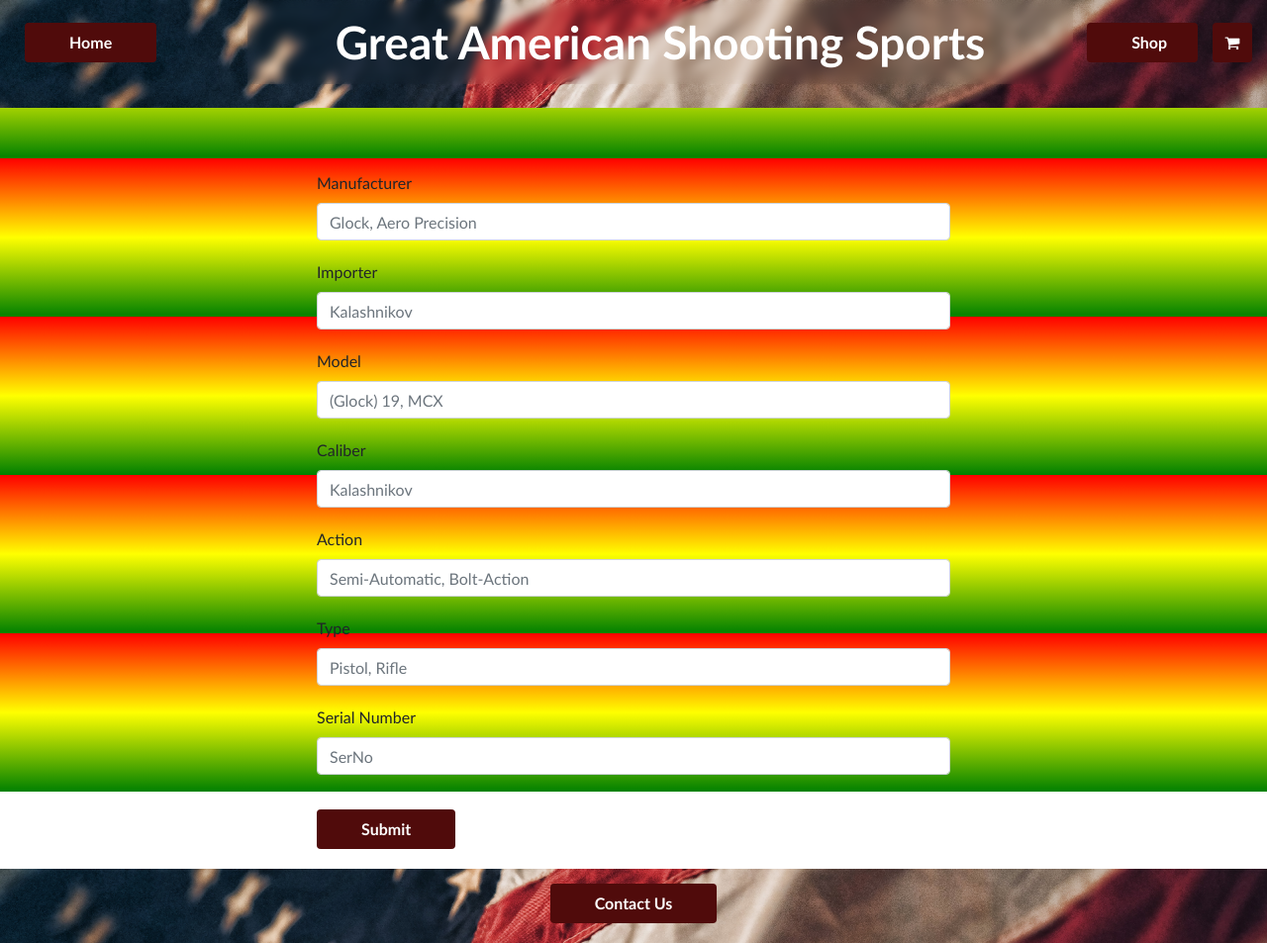
After one commit to MachineGunSquirrel/Great-American-Shooting-Sports, a PHP site: page /bound-book-form.html in a window 1280 px wide. The commit adds this page. Shown: the whole page at 99% size. Run offline with PHP 8.4, Linux system fonts and the light colour scheme.

Commit message:
Week 1 completion push

```diff
--- a/Public/Styles/custom-styles.css
+++ b/Public/Styles/custom-styles.css
@@ -27,8 +27,12 @@ body{
   top:0;
 }
 
-.navbar-grid > h1{
+.navbar-heading{
   grid-column: 2;
+  backdrop-filter: blur(5px);
+}
+
+.navbar-heading > h1{
   text-align: center;
   color:#ffffff;
   font-weight: bold;
@@ -109,6 +113,7 @@ body{
   height: 320px;
   margin-top: 25px;
   margin-bottom: 25px;
+  border-radius: 4px;
   box-shadow: 5px 4px 10px 0px rgba(0, 0, 0, 0.45);
   background-color: #310505;
 }
@@ -134,7 +139,6 @@ font-size: 14px;
 .product-card-three-grid > button > span{
 font-size: 12px;
 }
-
 
 .product-header-text{
   grid-row: 1;
@@ -173,6 +177,32 @@ font-size: 14px;
 font-size: 12px;
 }
 
+.form-page{
+  grid-row: 2;
+}
+
+.form-bound-book{
+  margin: 5% auto auto auto;
+  width: 50%;
+}
+
+.form-bound-book > Input{
+  margin-bottom: 20px;
+}
+
+.form-row{
+  margin-bottom: 15px;
+}
+
+.btn-submit{
+  background-color: #500b0b;
+  color: #ffffff;
+  margin: 15px auto auto auto;
+  padding: 7px 45px 7px 45px;
+  font-weight: bold;
+  border: none;
+}
+
 .page-footer-grid{
   display: grid;
   grid-row: 5;
@@ -184,7 +214,7 @@ font-size: 12px;
 .btn-contact-us{
   background-color: #500b0b;
   color: #ffffff;
-  margin: auto auto 15px auto;
+  margin: 15px auto auto auto;
   padding: 7px 45px 7px 45px;
   font-weight: bold;
   border: none;
--- /dev/null
+++ b/bound-book-form.html
@@ -0,0 +1,168 @@
+<!DOCTYPE html>
+<html lang="en">
+<head>
+  <!-- meta tags -->
+    <meta charset="UTF-8">
+    <meta name="viewport" content="width=device-width, initial-scale=1.0">
+  <!-- meta tags -->
+  <title>Document</title>
+
+  <!-- Links -->
+    <link rel="stylesheet" href="https://stackpath.bootstrapcdn.com/bootstrap/4.3.1/css/bootstrap.min.css" integrity="sha384-ggOyR0iXCbMQv3Xipma34MD+dH/1fQ784/j6cY/iJTQUOhcWr7x9JvoRxT2MZw1T" crossorigin="anonymous">
+    <link rel="stylesheet" href='./Public/Styles/custom-styles.css'>
+    <!-- Add icon library -->
+    <link rel="stylesheet" href="https://cdnjs.cloudflare.com/ajax/libs/font-awesome/4.7.0/css/font-awesome.min.css">
+
+  <!-- Scripts -->
+    <script src="https://code.jquery.com/jquery-3.3.1.slim.min.js" integrity="sha384-q8i/X+965DzO0rT7abK41JStQIAqVgRVzpbzo5smXKp4YfRvH+8abtTE1Pi6jizo" crossorigin="anonymous"></script>
+    <script src="https://cdnjs.cloudflare.com/ajax/libs/popper.js/1.14.7/umd/popper.min.js" integrity="sha384-UO2eT0CpHqdSJQ6hJty5KVphtPhzWj9WO1clHTMGa3JDZwrnQq4sF86dIHNDz0W1" crossorigin="anonymous"></script>
+    <script src="https://stackpath.bootstrapcdn.com/bootstrap/4.3.1/js/bootstrap.min.js" integrity="sha384-JjSmVgyd0p3pXB1rRibZUAYoIIy6OrQ6VrjIEaFf/nJGzIxFDsf4x0xIM+B07jRM" crossorigin="anonymous"></script>
+
+  <style>
+    *{
+      font-family:'Trebuchet MS', 'Lucida Sans Unicode', 'Lucida Grande', 'Lucida Sans', Arial, sans-serif;
+    }
+    body{
+      margin:0;
+    }
+  </style>
+
+</head>
+
+<body style='background-image: repeating-linear-gradient(red, yellow 10%, green 20%);'>
+<div class='page-grid'>
+  <!-- Nav Bar -->
+    <div class='navbar-grid'>
+
+      <button class='btn btn-book'
+              style='grid-column: 1;'
+              onclick="document.location='./Index.html'">
+        Home
+      </button>
+
+        <div class='navbar-heading'>
+          <h1>Great American Shooting Sports</h1>
+        </div>
+
+      <button class='btn btn-book'
+              style='grid-column: 3;
+                     margin-right: 15px;'>
+        Shop
+      </button>
+
+      <button class='btn btn-cart'
+              style='grid-column: 4;
+                    margin: auto 15px auto auto;'>
+        <i class='fa fa-shopping-cart'></i>
+
+        <!-- <img src="Public\Images\shopping-cart.png" alt=""
+            style='max-height: 35px;
+                    max-width: 35px;'> -->
+      </button>
+
+      <br>
+    </div>
+  <!-- Nav Bar -->
+
+  <!-- Bound Book Input Form -->
+      <form  class='form-bound-book' action="">
+
+        <label>Manufacturer</label>
+        <input type='text'
+               class='form-control'
+               placeholder="Glock, Aero Precision"
+               list='Manufacturers'>
+          <datalist id="Manufacturers">
+            <option value="Glock">
+            <option value="Sig Sauer">
+            <option value="Smith & Wesson">
+            <option value="FN">
+            <option value="CZ-USA">
+          </datalist>
+        </input>
+
+        <label>Importer</label><br>
+        <input type='text'
+               class='form-control'
+               placeholder="Kalashnikov">
+        </input>
+
+        <label>Model</label><br>
+        <input type='text'
+               class='form-control'
+               placeholder="(Glock) 19, MCX">
+        </input>
+
+        <label>Caliber</label><br>
+        <input type='text'
+               class='form-control'
+               placeholder="Kalashnikov"
+               list='Calibers'>
+          <datalist id="Calibers">
+            <option value="9mm Luger">
+            <option value=".45">
+            <option value=".40">
+            <option value=".22 LR">
+            <option value="9mm">
+            <option value="5.56*45 NATO">
+            <option value="7.62*51 NATO">
+            <option value="7.62*39mm">
+            <option value="12 Guage">
+            <option value="Other">
+          </datalist>
+        </input>
+
+
+        <label>Action</label><br>
+          <input type='text'
+                class='form-control'
+                placeholder="Semi-Automatic, Bolt-Action"
+                list='Actions'>
+            <datalist id="Actions">
+              <option value="Semi-Automatic">
+              <option value="Pump-Action">
+              <option value="Bolt-Action">
+              <option value="Single-Action/Double-Action">
+              <option value="Other">
+            </datalist>
+          </input>
+
+        <label>Type</label><br>
+          <input type='text'
+                class='form-control'
+                placeholder="Pistol, Rifle"
+                list='Types'>
+            <datalist id="Types">
+              <option value="Pistol">
+              <option value="Rifle">
+              <option value="Shotgun">
+              <option value="Other">
+            </datalist>
+          </input>
+
+
+        <label>Serial Number</label><br>
+        <input type='text'
+               class='form-control'
+               placeholder="SerNo"></input>
+
+        <input type='submit' class='btn btn-submit' value="Submit">
+
+      </form>
+  <!-- Bound Book Input Form -->
+
+
+</div>
+
+<!-- Footer -->
+  <div class='page-footer-grid'>
+
+    <button class='btn btn-contact-us'>
+      Contact Us
+    </button>
+
+  </div>
+</div>
+</body>
+
+</html>
```
Also changed, not shown: Index.html (+8 -3 lines).
